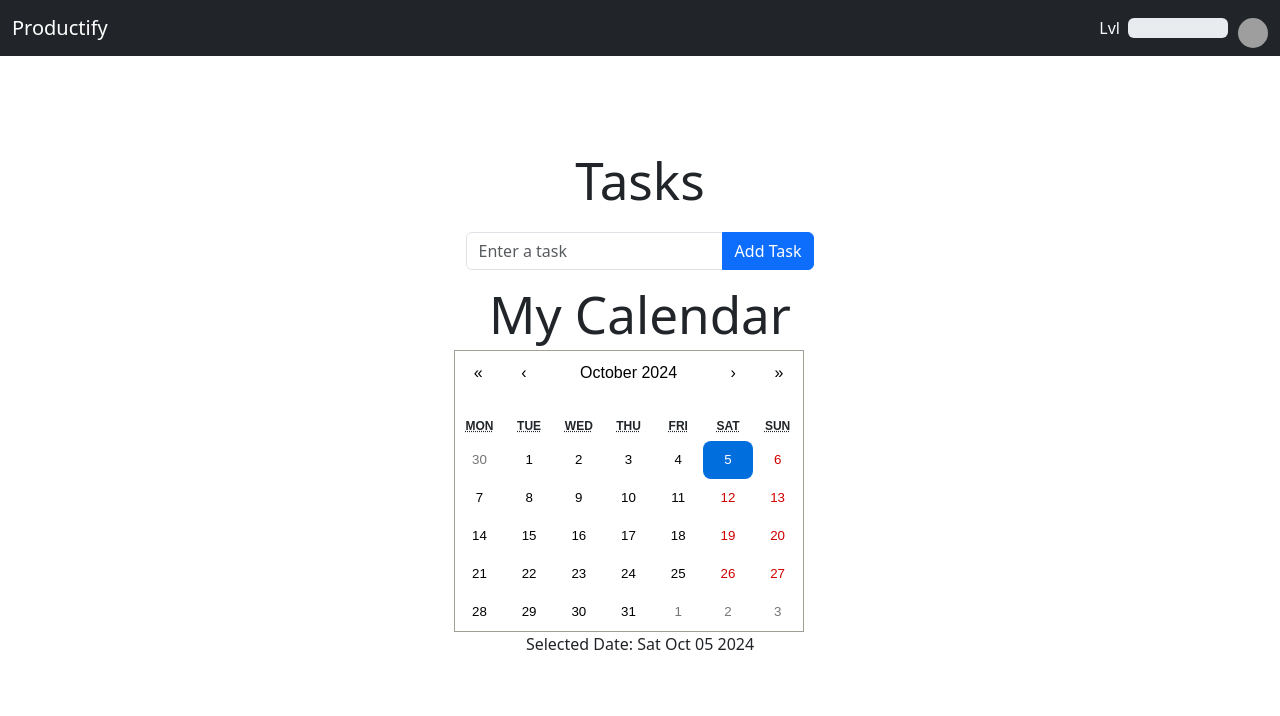
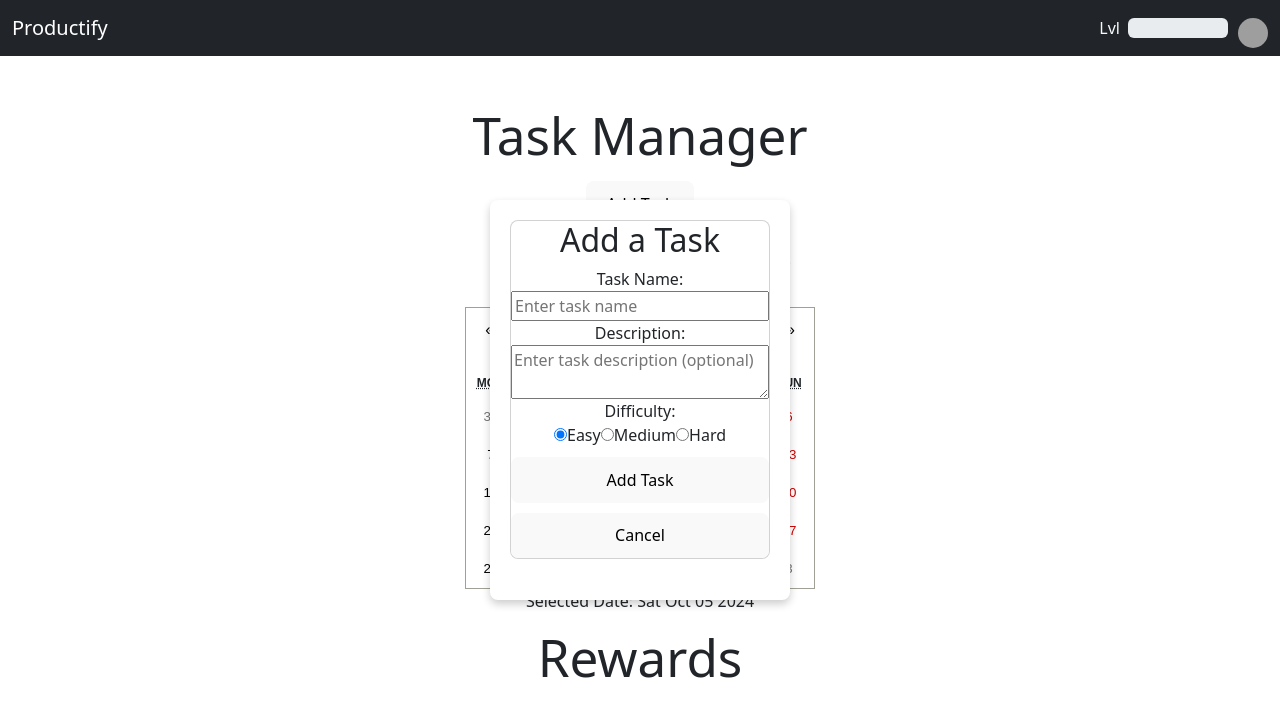
Before and after one commit to benjaminmesser/2024MRUHacks, a React (Vite) app in the folder mruhacks/: page / in a window 1280 px wide. Both pictures are taken after a click on the button "Add Task". Shown: the top 716 px of the page. Built offline with nearby package versions, Linux system fonts and the light colour scheme; grey boxes are pictures that could not be loaded.

Commit message:
Added popup to add task with difficulties and optional description. Added rewards component

```diff
--- a/mruhacks/src/App.jsx
+++ b/mruhacks/src/App.jsx
@@ -2,6 +2,7 @@ import Navbar from "./Components/Navbar"
 import './App.css'
 import TaskManager from './Components/TaskManager';
 import Calendar from "./Components/Calender";
+import Rewards from "./Components/Rewards";
 
 function App() {
   return (
@@ -10,6 +11,7 @@ function App() {
         <Navbar />
         <TaskManager />
         <Calendar />
+        <Rewards />
       </div>
     </>
   )
--- /dev/null
+++ b/mruhacks/src/Components/Rewards.jsx
@@ -0,0 +1,6 @@
+import React, {useState} from 'react';
+
+const Rewards = ()  => {
+    return <h1>Rewards</h1>
+}
+export default Rewards;
--- /dev/null
+++ b/mruhacks/src/Components/TaskManager.css
@@ -0,0 +1,33 @@
+.modal {
+    display: block;
+    position: fixed;
+    top: 50%;
+    left: 50%;
+    transform: translate(-50%, -50%);
+    width: 300px; /* Smaller width */
+    height: 400px;
+    background-color: white;
+    padding: 20px;
+    border-radius: 8px;
+    box-shadow: 0 4px 8px rgba(0, 0, 0, 0.2);
+    z-index: 1000;
+  }
+
+  .modal-content {
+    display: flex;
+    flex-direction: column;
+  }
+
+  .overlay {
+    position: fixed;
+    top: 0;
+    left: 0;
+    width: 100vw;
+    height: 100vh;
+    background-color: rgba(0, 0, 0, 0.5);
+    z-index: 999;
+  }
+
+  button {
+    margin-top: 10px;
+  }
--- a/mruhacks/src/Components/TaskManager.jsx
+++ b/mruhacks/src/Components/TaskManager.jsx
@@ -1,17 +1,36 @@
 import React, { useState } from 'react';
+import './TaskManager.css';
 
 const TaskManager = () => {
-  const [task, setTask] = useState('');
+  const [taskName, setTaskName] = useState('');
+  const [taskDescription, setTaskDescription] = useState('');
+  const [taskDifficulty, setTaskDifficulty] = useState('easy');
   const [tasks, setTasks] = useState([]);
+  const [isModalOpen, setIsModalOpen] = useState(false);
 
-  const handleInputChange = (e) => {
-    setTask(e.target.value);
+  const openModal = () => {
+    setIsModalOpen(true);
+  };
+
+  const closeModal = () => {
+    setIsModalOpen(false);
+    setTaskName(''); // Clear form on close
+    setTaskDescription('');
+    setTaskDifficulty('easy');
   };
 
   const handleAddTask = () => {
-    if (task.trim()) {
-      setTasks([...tasks, { text: task, completed: false, completionTime: null }]);
-      setTask('');
+    if (taskName.trim()) {
+      setTasks([...tasks, {
+        name: taskName,
+        description: taskDescription,
+        difficulty: taskDifficulty,
+        completed: false,
+        completionTime: null
+      }]);
+      closeModal();
+    } else {
+      alert("Task name is required.");
     }
   };
 
@@ -30,34 +49,78 @@ const TaskManager = () => {
   };
 
   return (
-    <div className="container mt-4">
-      <h1 className="mb-4">Tasks</h1>
-      <div className="input-group mb-3" style={{ maxWidth: '400px', margin: '0 auto' }}>
+    <div>
+      <h1>Task Manager</h1>
+      <button onClick={openModal}>Add Task</button>
+
+      {isModalOpen && (
+        <div className="modal">
+          <div className="modal-content">
+            <h2>Add a Task</h2>
+            <label>Task Name: </label>
             <input
               type="text"
-          className="form-control"
-          value={task}
-          onChange={handleInputChange}
-          placeholder="Enter a task"
+              value={taskName}
+              onChange={(e) => setTaskName(e.target.value)}
+              placeholder="Enter task name"
+              required
             />
-        <button className="btn btn-primary" onClick={handleAddTask}>Add Task</button>
+            <label>Description:</label>
+            <textarea
+              value={taskDescription}
+              onChange={(e) => setTaskDescription(e.target.value)}
+              placeholder="Enter task description (optional)"
+            ></textarea>
+            <label>Difficulty:</label>
+            <div>
+              <label>
+                <input
+                  type="radio"
+                  value="easy"
+                  checked={taskDifficulty === 'easy'}
+                  onChange={() => setTaskDifficulty('easy')}
+                />
+                Easy
+              </label>
+              <label>
+                <input
+                  type="radio"
+                  value="medium"
+                  checked={taskDifficulty === 'medium'}
+                  onChange={() => setTaskDifficulty('medium')}
+                />
+                Medium
+              </label>
+              <label>
+                <input
+                  type="radio"
+                  value="hard"
+                  checked={taskDifficulty === 'hard'}
+                  onChange={() => setTaskDifficulty('hard')}
+                />
+                Hard
+              </label>
             </div>
+            <button onClick={handleAddTask}>Add Task</button>
+            <button onClick={closeModal}>Cancel</button>
+          </div>
+        </div>
+      )}
 
-      <ul className="list-group">
+      <ul>
         {tasks.map((t, index) => (
-          <li key={index} className="list-group-item d-flex justify-content-between align-items-center">
-            <div className="form-check">
+          <li key={index}>
             <input
-                className="form-check-input"
               type="checkbox"
               checked={t.completed}
               onChange={() => handleCheckboxChange(index)}
             />
-              <label className="form-check-label" style={{ textDecoration: t.completed ? 'line-through' : 'none' }}>
-                {t.text}
-              </label>
-            </div>
-            <button className="btn btn-danger btn-sm" onClick={() => handleRemoveTask(index)}>Remove</button>
+            <span style={{ textDecoration: t.completed ? 'line-through' : 'none' }}>
+              {t.name} (Difficulty: {t.difficulty})
+              {t.description && <span> - {t.description}</span>}
+            </span>
+            {t.completed && <span> (Completed at: {t.completionTime})</span>}
+            <button onClick={() => handleRemoveTask(index)}>Remove</button>
           </li>
         ))}
       </ul>
```
Lines whose indentation alone changed are shown as unchanged.
